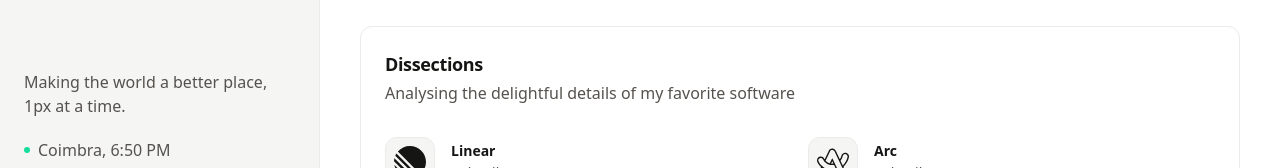
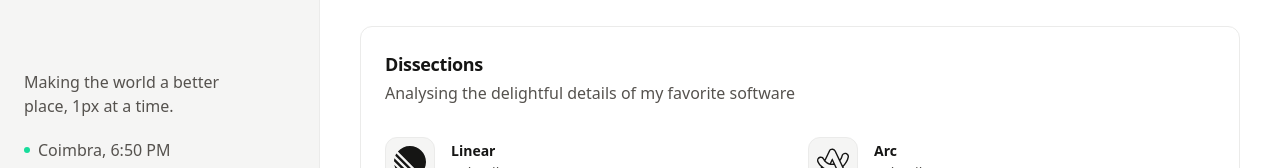
Before and after one commit to zalodias/zalodias, a Next.js app: page / in a window 1280 px wide. Shown: the part 570-738 px from the top of the page. Built offline with nearby package versions, Linux system fonts and the light colour scheme; no server answers.

Commit message:
💄 Adjust text visual balance

```diff
--- a/components/sidebar.tsx
+++ b/components/sidebar.tsx
@@ -39,7 +39,9 @@ export function Sidebar() {
         })}
       </nav>
       <div className="flex flex-col gap-5">
-        <p className="text-foreground-neutral-faded">{profile.bio}</p>
+        <p className="whitespace-pre-line text-balance text-foreground-neutral-faded">
+          {profile.bio}
+        </p>
         <div className="flex items-center gap-2">
           <div className="h-1.5 w-1.5 rounded-full bg-background-positive-default" />
           <p className="text-foreground-neutral-faded">
```
